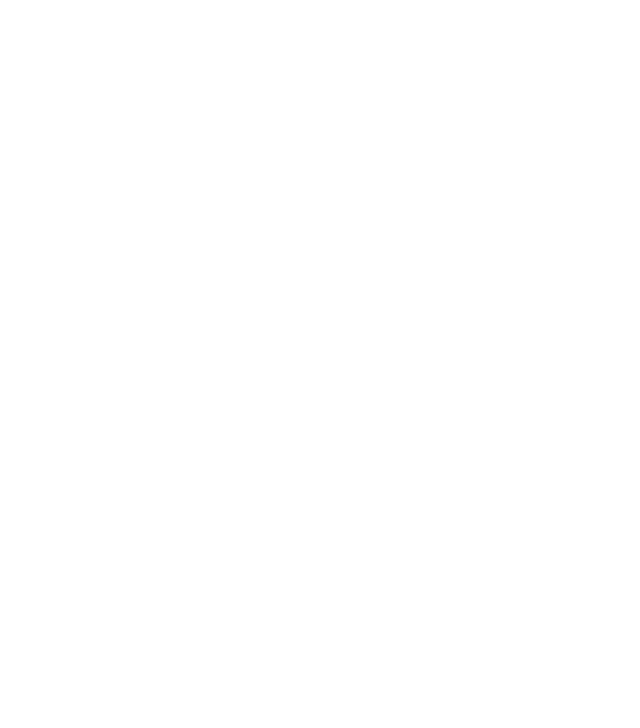
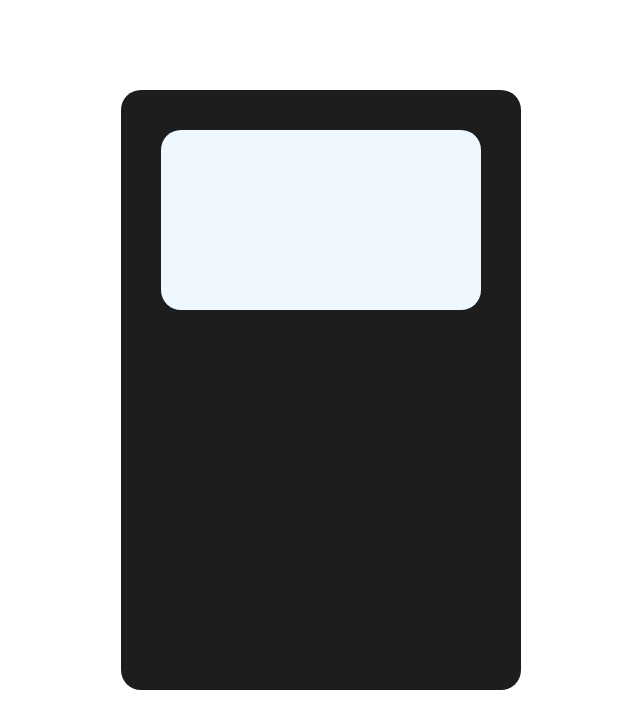
Before and after one commit to victornavareno/Calculator, a plain HTML site: page index.html in a window 1280 px wide. Shown: the whole page, without its empty margins (319-959 px from the left). Drawn offline with Linux system fonts and the light colour scheme.

Commit message:
Calculator + screen

```diff
--- a/index.html
+++ b/index.html
@@ -7,7 +7,9 @@
     <title>JS Calculator</title>
   </head>
   <body>
-    <div class="calculator"></div>
+    <div class="calculator">
+      <form type="text" class="screen"></form>
+    </div>
     <script src="script.js"></script>
   </body>
 </html>
--- a/styles.css
+++ b/styles.css
@@ -0,0 +1,25 @@
+*{
+    margin: 0;
+    padding: 0;
+}
+
+body{
+    display: flex;
+    justify-content: center;
+}
+
+.calculator{
+    width: 400px;
+    height: 600px;
+    margin-top: 90px;
+    background-color: rgb(29, 29, 29);
+    border-radius: 20px;
+}
+
+.screen{
+    margin: 10%;
+    width: 80%;
+    height: 30%;
+    border-radius: inherit;
+    background-color: aliceblue;
+}
```
